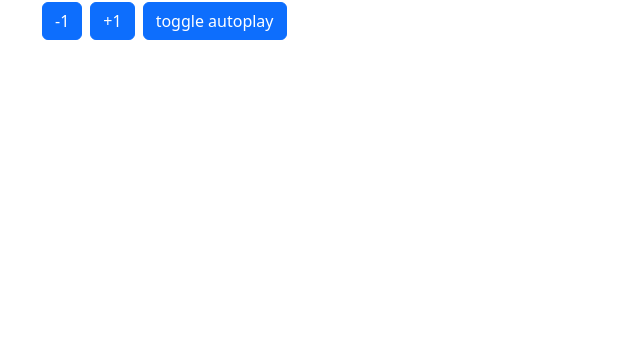
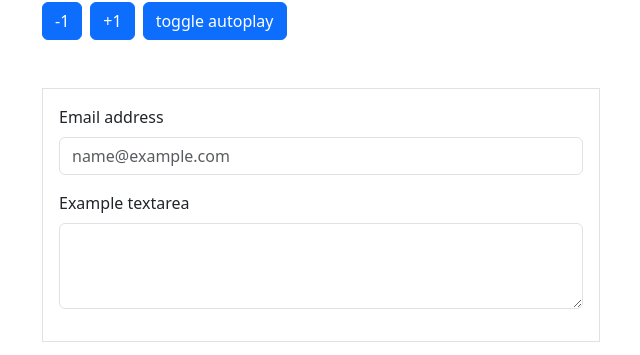
Before and after one commit to Waldemar-00/starter, a React (Create React App) app: page / in a window 1280 px wide. Shown: the part 1854-2209 px from the top of the page, without its empty margins (319-959 px from the left). Before the commit the page ends 1910 px from the top, so only its background shows below. Built offline with nearby package versions, Linux system fonts and the light colour scheme.

Commit message:
DOM elements with useRef hook

```diff
--- a/package.json
+++ b/package.json
@@ -37,5 +37,8 @@
       "last 1 firefox version",
       "last 1 safari version"
     ]
+  },
+  "devDependencies": {
+    "@babel/plugin-transform-private-property-in-object": "^7.22.5"
   }
 }
--- /dev/null
+++ b/src/UseRef.js
@@ -0,0 +1,35 @@
+import {useRef} from 'react';
+import {Container} from 'react-bootstrap';
+import './App.css';
+
+const Form = () => {
+  const myRef = useRef(null)
+  console.log(myRef)
+
+    const focusFirstTI = () => {
+        myRef.current.focus();
+    }
+
+    return (
+        <Container>
+            <form className="w-50 border mt-5 p-3 m-auto">
+                <div className="mb-3">
+                    <label htmlFor="exampleFormControlInput1" className="form-label">Email address</label>
+                    <input ref={myRef} type="email" className="form-control" id="exampleFormControlInput1" placeholder="name@example.com"/>
+                    </div>
+                    <div className="mb-3">
+                    <label htmlFor="exampleFormControlTextarea1" className="form-label">Example textarea</label>
+                    <textarea onClick={focusFirstTI} className="form-control" id="exampleFormControlTextarea1" rows="3"></textarea>
+                </div>
+            </form>
+        </Container>
+    )
+}
+
+function Ref() {
+    return (
+        <Form/>
+    );
+}
+
+export default Ref;
--- a/src/index.js
+++ b/src/index.js
@@ -1,8 +1,14 @@
 import { createRoot } from 'react-dom/client'
 import './index.css'
 import App from './App'
+import Ref from './UseRef'
 import 'bootstrap/dist/css/bootstrap.min.css'
 
 
 const root = createRoot(document.getElementById('root'))
-root.render(<App/>)
+root.render(
+  <>
+    <App />
+    <Ref />
+  </>
+)
```
Also changed, not shown: 2 other files (tests, documents, lock files or other folders).
